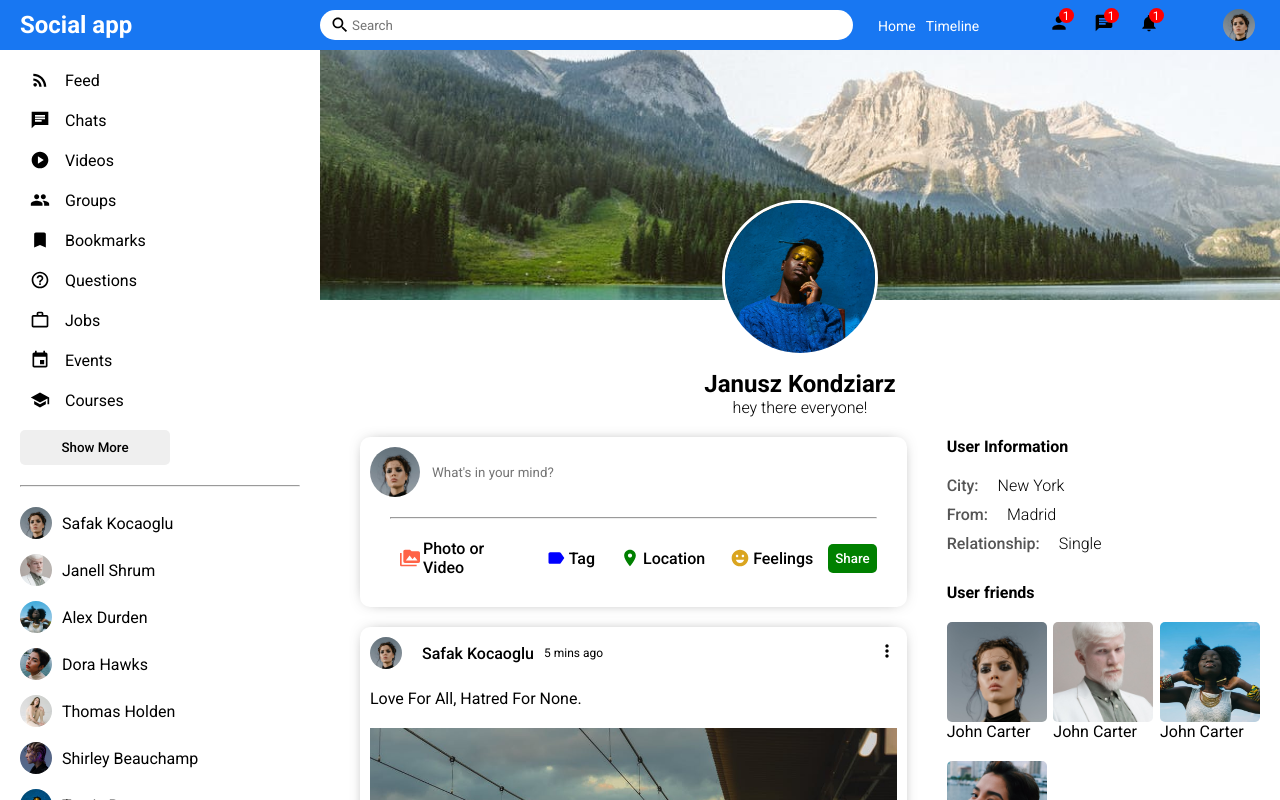
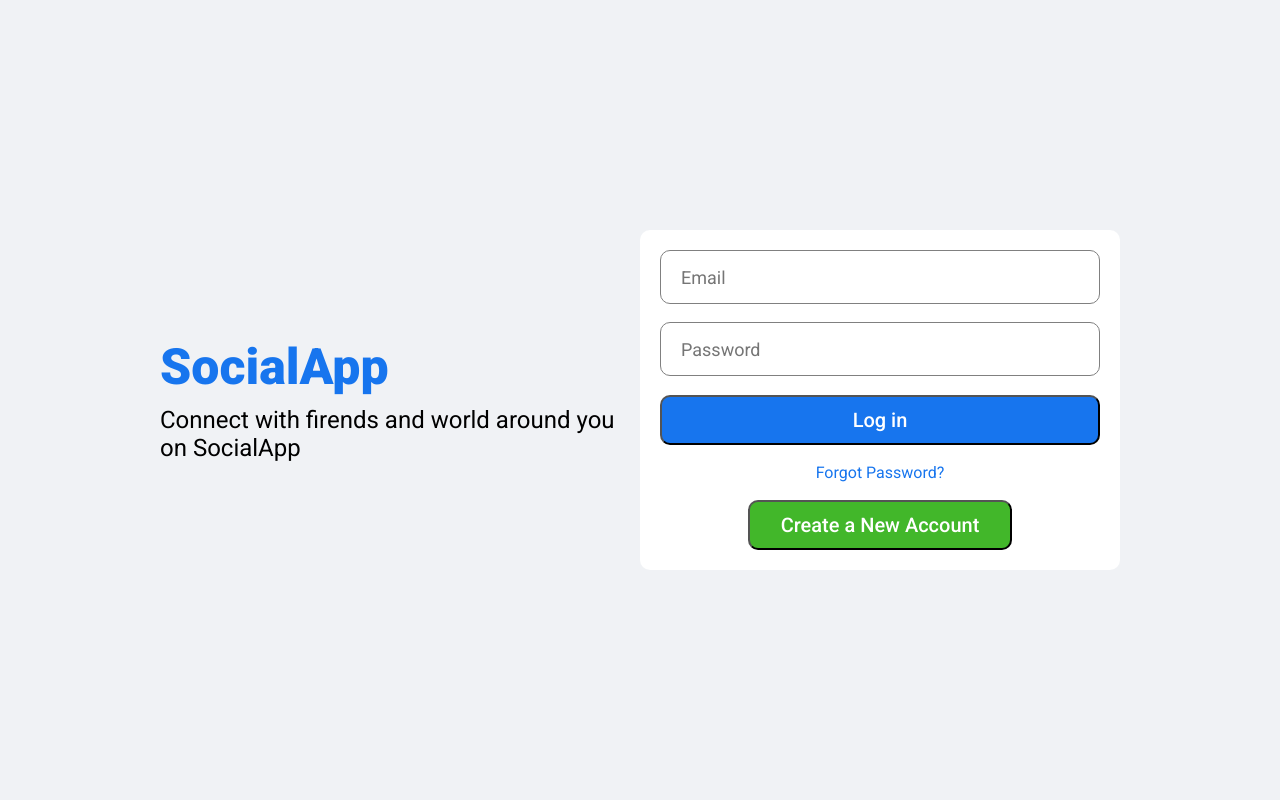
Before and after one commit to jasko255/front-end-social-react, a React (Create React App) app: page / in a window 1280 px wide. Shown: the top 800 px of the page. Built offline with nearby package versions, Linux system fonts and the light colour scheme.

Commit message:
login page

```diff
--- a/src/App.js
+++ b/src/App.js
@@ -1,10 +1,11 @@
 import Home from "./pages/home/Home";
+import Login from "./pages/login/Login";
 import Profile from "./pages/profile/Profile";
 
 function App() {
   return (
     <div >
-      <Profile />
+      <Login />
     </div>
   );
 }
--- /dev/null
+++ b/src/pages/login/Login.js
@@ -0,0 +1,28 @@
+import './login.css'
+
+const Login = () => {
+    return (
+        <div className='login'>
+            <div className="loginWrapper">
+                <div className="loginLeft">
+                    <h3 className="loginLogo">SocialApp</h3>
+                    <span className="loginDesc">
+                        Connect with firends and world around you on SocialApp
+                    </span>
+                </div>
+                <div className="loginRight">
+                    <div className="loginBox">
+                        <input placeholder="Email" className="loginInput" />
+                        <input placeholder="Password" className="loginInput" />
+                        <button className="loginButton">Log in</button>
+                        <span className="loginForgot">Forgot Password?</span>
+                        <button className="loginRegisterButton">Create a New Account</button>
+                    </div>
+                </div>
+            </div>
+
+        </div>
+    )
+}
+
+export default Login
--- /dev/null
+++ b/src/pages/login/login.css
@@ -0,0 +1,83 @@
+.login{
+    width: 100vw;
+    height: 100vh;
+    background-color: #f0f2f5;
+    display: flex;
+    align-items: center;
+    justify-content: center;
+}
+
+.loginWrapper{
+    width: 75%;
+    height: 75%;
+  display: flex;
+}
+
+.loginLeft, .loginRight {
+    flex: 1;
+    display: flex;
+    flex-direction: column;
+    justify-content: center;
+}
+
+.loginLogo{
+    font-size: 50px;
+    font-weight: 800;
+    color: #1775ee;
+    margin-bottom: 10px;
+}
+
+.loginDesc{
+    font-size: 24px;
+}
+
+.loginBox{
+    height: 300px;
+    padding: 20px;
+    background: white;
+    border-radius: 10px;
+    display: flex;
+    flex-direction: column;
+    justify-content: space-between;
+
+}
+
+.loginInput{
+    height: 50px;
+    border-radius: 10px;
+    border: 1px solid grey;
+    font-size: 18px;
+    padding-left: 20px;
+}
+
+.loginInput:focus{
+    outline: none;
+
+}
+
+.loginButton{
+height: 50px;
+border-radius: 10px;
+background-color: #1775ee;
+color: white;
+font-size: 20px;
+font-weight: 500;
+cursor: pointer;
+}
+
+.loginForgot{
+    text-align: center;
+    color: #1775ee;
+}
+
+.loginRegisterButton{
+    width: 60%;
+    align-self: center;
+    height: 50px;
+border-radius: 10px;
+background-color: #42b72a;
+color: white;
+font-size: 20px;
+font-weight: 500;
+cursor: pointer;
+}
```
